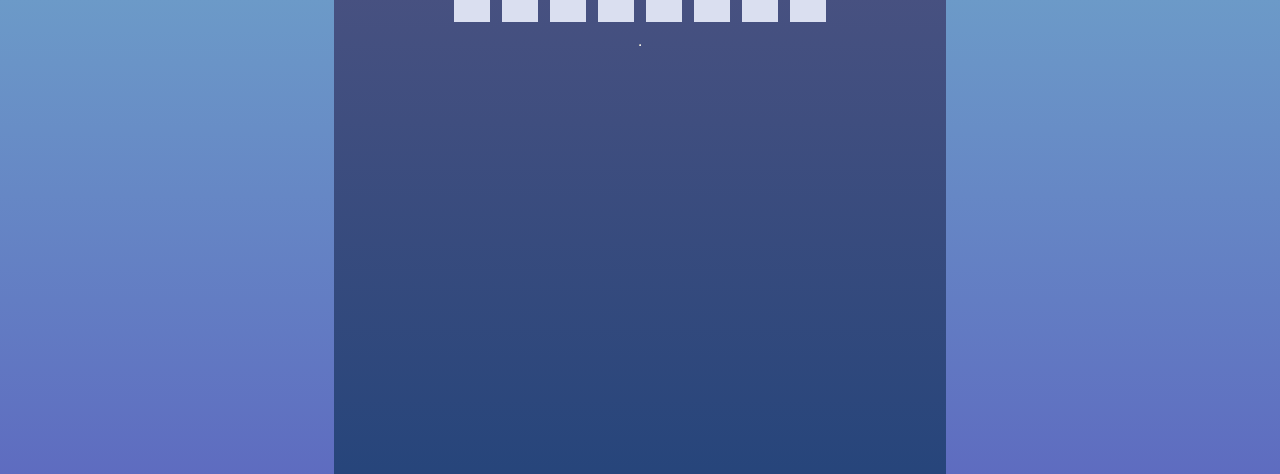
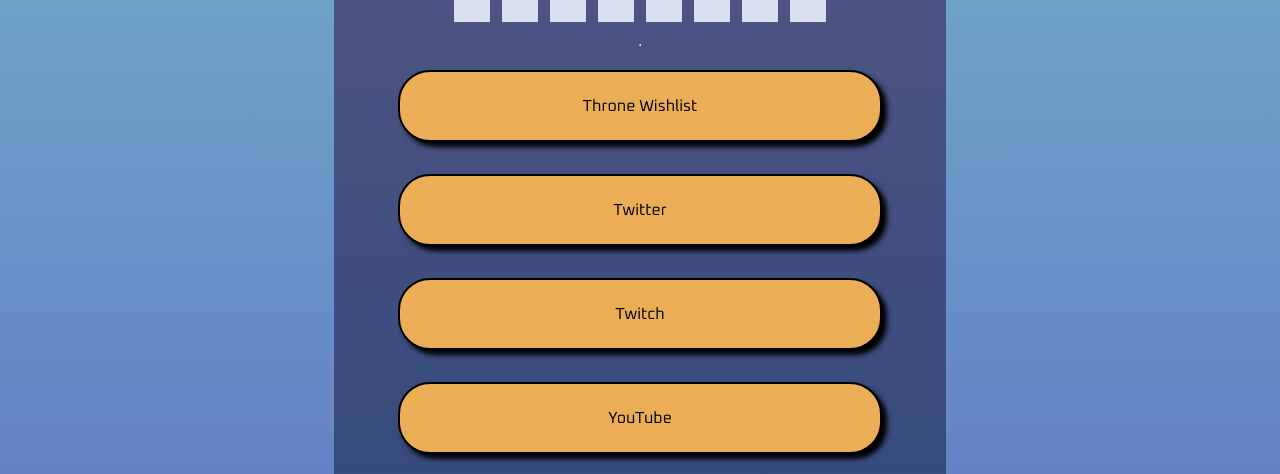
Before and after one commit to VenturingGuy/LinkImpression, a React (Vite) app: page / in a window 1280 px wide. Shown: the part 326-800 px from the top of the page. Built offline with nearby package versions, Linux system fonts and the light colour scheme; grey boxes are pictures that could not be loaded.

Commit message:
link blocks

```diff
--- a/src/components/BlockRenderer.tsx
+++ b/src/components/BlockRenderer.tsx
@@ -2,7 +2,7 @@
 import HeaderBlock from "./Header/HeaderBlock"
 import TextBlock from "./TextBlock"
 import DividerBlock from "./DividerBlock"
-import LinkBlock from "./LinkBlock"
+import LinkBlock from "./Links/LinkBlock"
 import type { JSX } from "react/jsx-runtime"
 
 export default function BlockRenderer(block: Block): JSX.Element {
--- a/src/components/LinkBlock.tsx
+++ /dev/null
@@ -1,10 +0,0 @@
-import type { ReactElement } from "react";
-import type { LinkBlock } from "../types/block";
-
-export default function LinkBlock(block: LinkBlock): ReactElement {
-    return (
-        <div className="link-block">
-            <></>
-        </div>
-    )
-}
--- /dev/null
+++ b/src/components/Links/LinkBlock.scss
@@ -0,0 +1,31 @@
+.link-block {
+    display: flex;
+    flex-direction: column;
+    align-items: center;
+    justify-content: center;
+    width: 540px;
+
+    &__content {
+        width: 80%;
+        display: inline-flex;
+        flex-direction: column;
+        justify-content: center;
+        align-items: center;
+        &__link {
+            display: flex;
+            justify-content: center;
+            border-radius: 32px;
+            border: 2px solid black;
+            box-shadow: 5px 5px 5px black;
+            padding: 24px;
+            background-color: #ebad56;
+            margin: 16px 0;
+            width: 100%;
+            cursor: pointer;
+            transition: all 0.2s ease-in-out;
+            &:hover {
+                background-color: #dae0f0;
+            }
+        }
+    }
+}
--- /dev/null
+++ b/src/components/Links/LinkBlock.tsx
@@ -0,0 +1,17 @@
+import type { ReactElement } from "react";
+import type { LinkBlock } from "../../types/block";
+import "./LinkBlock.scss";
+
+export default function LinkBlock(block: LinkBlock): ReactElement {
+    return (
+        <div className="link-block">
+            <div className="link-block__content">
+                {block.links && block.links.map((link) => (
+                    <a className="link-block__content__link" key={link.id} onClick={() => window.open(link.href, "_blank")}>
+                        {link.text}
+                    </a>
+                ))}
+            </div>
+        </div>
+    )
+}
--- a/src/data/demoPage.ts
+++ b/src/data/demoPage.ts
@@ -8,6 +8,65 @@
 import tiktokIcon from "../Assets/tiktok.svg";
 import instagramIcon from "../Assets/instagram-logo.svg";
 import facebookIcon from "../Assets/facebook-logo.svg";
+
+const demoLinks = [
+    {
+        href: "https://throne.com/wildwesson",
+        icon: throneIcon,
+        id: "throne",
+        text: "Throne Wishlist",
+        title: "Throne",
+    },
+    {
+        href: "https://twitter.com/WildWesson",
+        icon: twitterIcon,
+        id: "twitter",
+        text: "Twitter",
+        title: "Twitter",
+    },
+    {
+        href: "https://www.twitch.tv/wildwesson",
+        icon: twitchIcon,
+        id: "twitch",
+        text: "Twitch",
+        title: "Twitch",
+    },
+    {
+        href: "https://youtube.com/@WildWesson",
+        icon: youtubeIcon,
+        id: "youtube",
+        text: "YouTube",
+        title: "YouTube",
+    },
+    {
+        href: "https://discord.com/invite/dQz3xSFCd",
+        icon: discordIcon,
+        id: "discord",
+        text: "Discord Server!",
+        title: "Discord",
+    },
+    {
+        href: "https://www.tiktok.com/@wildwessonwyatt",
+        icon: tiktokIcon,
+        id: "tiktok",
+        text: "TikTok",
+        title: "TikTok",
+    },
+    {
+        href: "https://www.instagram.com/wildwessontv/",
+        icon: instagramIcon,
+        id: "instagram",
+        text: "Instagram",
+        title: "Instagram",
+    },
+    {
+        href: "https://www.facebook.com/profile.php?id=61566549357444",
+        icon: facebookIcon,
+        id: "facebook",
+        text: "Facebook",
+        title: "Facebook",
+    }
+]
 
 export const demoPage: Page = {
     id: "demo",
@@ -21,94 +80,19 @@
         {
             avatar: giftalkGif,
             blockType: "Header",
-            headerLinks: [
-                {
-                    href: "https://throne.com/wildwesson",
-                    icon: throneIcon,
-                    id: "throne",
-                    text: "WildWesson - Wishlist | Throne",
-                    title: "Throne",
-                },
-                {
-                    href: "https://twitter.com/WildWesson",
-                    icon: twitterIcon,
-                    id: "twitter",
-                    text: "WildWesson - Twitter",
-                    title: "Twitter",
-                },
-                {
-                    href: "https://www.twitch.tv/wildwesson",
-                    icon: twitchIcon,
-                    id: "twitch",
-                    text: "WildWesson - Twitch",
-                    title: "Twitch",
-                },
-                {
-                    href: "https://youtube.com/@WildWesson",
-                    icon: youtubeIcon,
-                    id: "youtube",
-                    text: "WildWesson - YouTube",
-                    title: "YouTube",
-                },
-                {
-                    href: "https://discord.com/invite/dQz3xSFCd",
-                    icon: discordIcon,
-                    id: "discord",
-                    text: "WildWesson - Discord",
-                    title: "Discord",
-                },
-                {
-                    href: "https://www.tiktok.com/@wildwessonwyatt",
-                    icon: tiktokIcon,
-                    id: "tiktok",
-                    text: "WildWesson - TikTok",
-                    title: "TikTok",
-                },
-                {
-                    href: "https://www.instagram.com/wildwessontv/",
-                    icon: instagramIcon,
-                    id: "instagram",
-                    text: "WildWesson - Instagram",
-                    title: "Instagram",
-                },
-                {
-                    href: "https://www.facebook.com/profile.php?id=61566549357444",
-                    icon: facebookIcon,
-                    id: "facebook",
-                    text: "WildWesson - Facebook",
-                    title: "Facebook",
-                }
-            ],
+            headerLinks: demoLinks,
             id: "header",
             title: "WildWesson",
             subtitle: "An adventurer from out of town who wants to explore the world! 🕹️Variety VTuber | Let's go on adventures together!",
-        },
-        {
-            id: "links",
-            blockType: "Links",
-            links: [
-                {
-                id: "yt",
-                text: "YouTube",
-                title: "WildWesson YouTube Channel",
-                href: "https://youtube.com/@WildWesson"
-                },
-                {
-                id: "tw",
-                text: "Twitch",
-                href: "https://twitch.tv/WildWesson",
-                title: "WildWesson Twitch Channel"
-                }
-            ]
         },
         {
             id: "divider",
             blockType: "Divider"
         },
         {
-            id: "about",
-            blockType: "Text",
-            text: "Currently playing Lobotomy Corporation."
-        }
+            id: "links",
+            blockType: "Links",
+            links: demoLinks
+        },
     ],
 }
--- a/src/types/block.ts
+++ b/src/types/block.ts
@@ -6,7 +6,7 @@
 }
 
 export type HeaderBlock = TemplateBlock & {
-    avatar?: any // maybe a string?
+    avatar?: HTMLImageElement
     blockType: "Header"
     headerLinks?: BlockLink[]
     subtitle?: string
```
